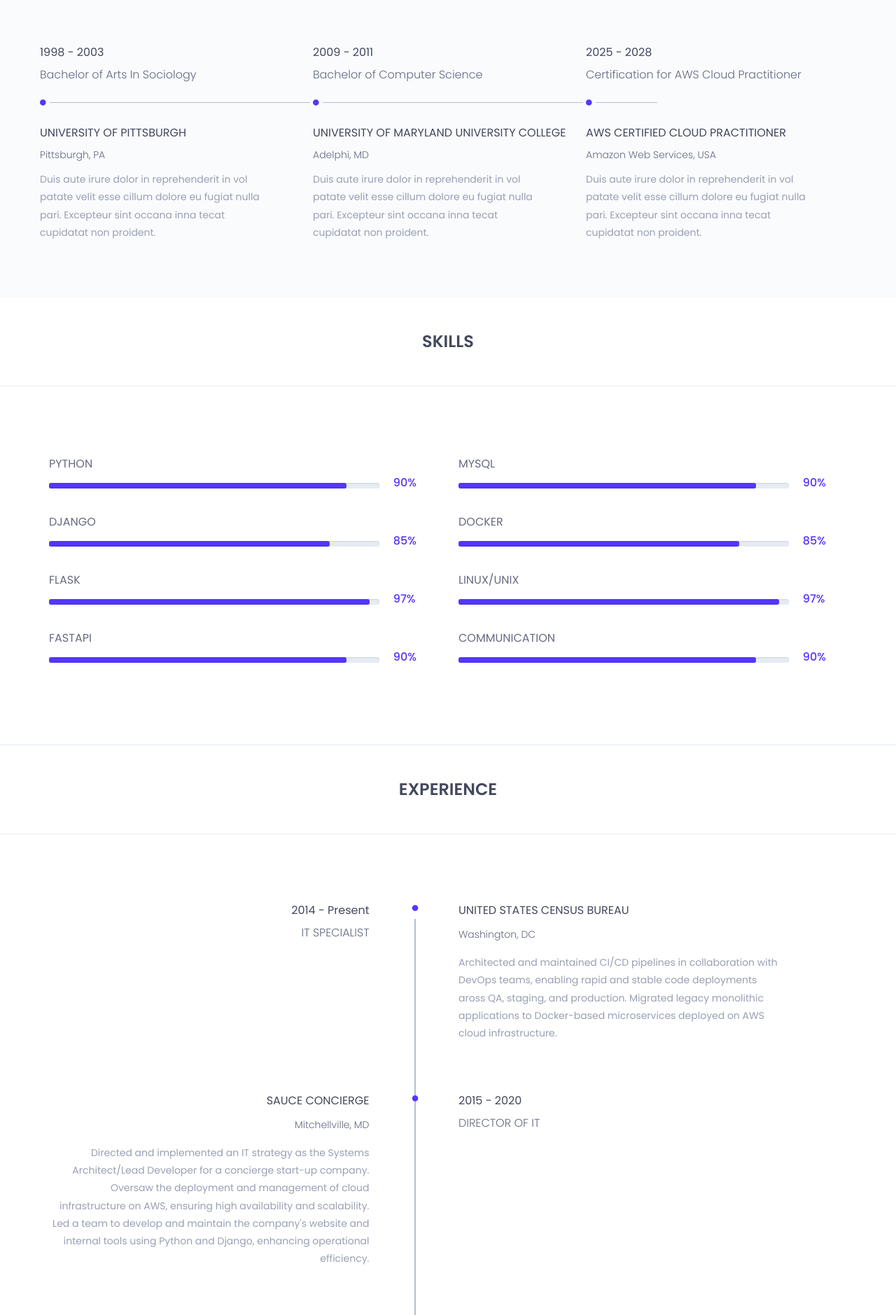
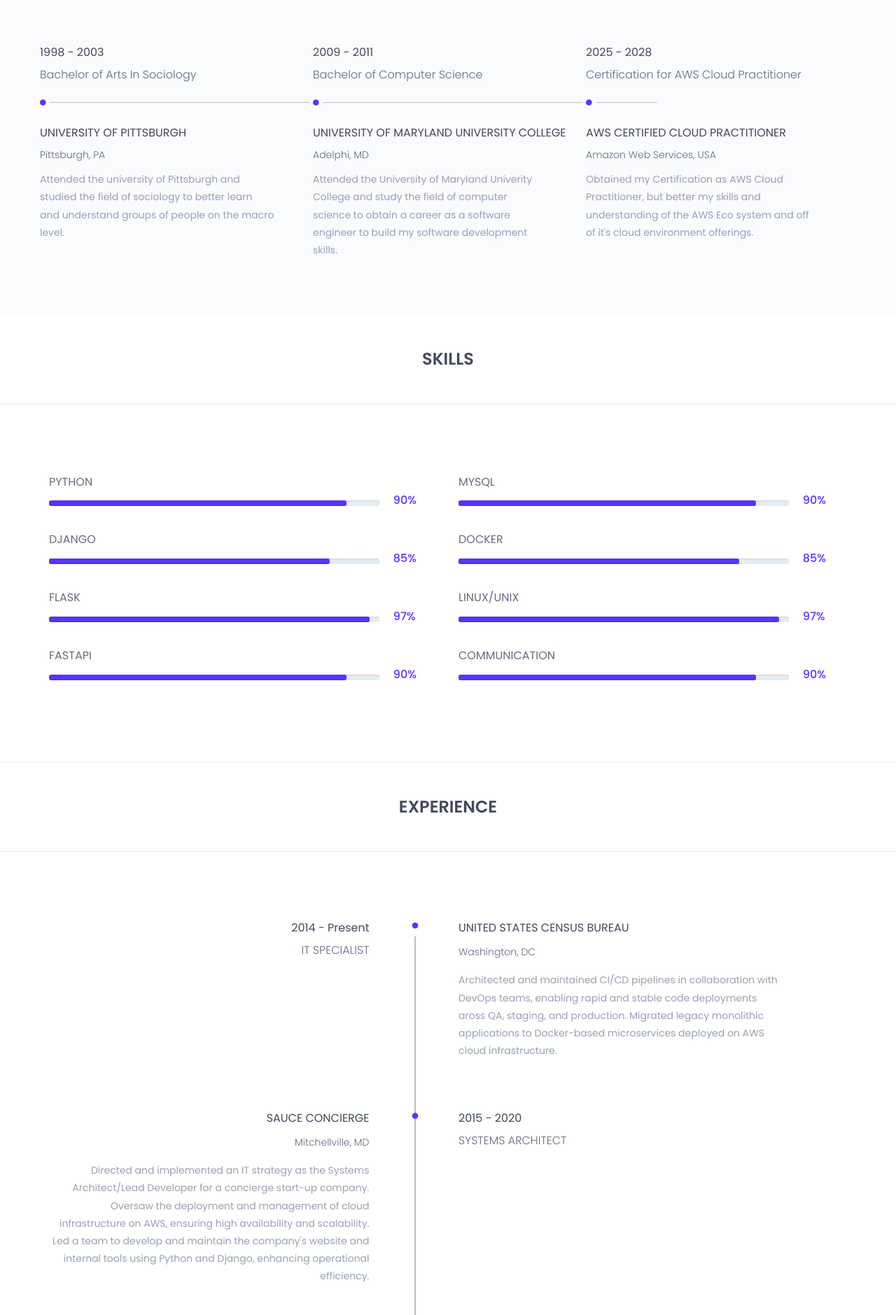
Before and after one commit to rdavis051/resume-browny, a Flask app: page / in a window 1280 px wide. Shown: the part 1867-3746 px from the top of the page at 70% size. Run offline with Flask 3, Linux system fonts and the light colour scheme; some libraries are stand-ins or nearby versions.

Commit message:
text changes for universities description

```diff
--- a/templates/index.html
+++ b/templates/index.html
@@ -223,7 +223,7 @@
 										</h4>
 										<h5>pittsburgh, PA</h5>
 										<p class="description">
-											Duis aute irure dolor in reprehenderit in vol patate velit esse cillum dolore eu fugiat nulla pari. Excepteur sint occana inna tecat cupidatat non proident.
+											Attended the university of Pittsburgh and studied the field of sociology to better learn and understand groups of people on the macro level.
 										</p>
 									</div><!--/.timeline-content-->
 								</div><!--/.timeline-->
@@ -246,7 +246,7 @@
 										</h4>
 										<h5>Adelphi, MD</h5>
 										<p class="description">
-											Duis aute irure dolor in reprehenderit in vol patate velit esse cillum dolore eu fugiat nulla pari. Excepteur sint occana inna tecat cupidatat non proident.
+											 Attended the University of Maryland Univerity College and study the field of computer science to obtain a career as a software engineer to build my software development skills.
 										</p>
 									</div><!--/.timeline-content-->
 								</div><!--/.timeline-->
@@ -270,7 +270,7 @@
 										</h4>
 										<h5>Amazon Web Services, USA</h5>
 										<p class="description">
-											Duis aute irure dolor in reprehenderit in vol patate velit esse cillum dolore eu fugiat nulla pari. Excepteur sint occana inna tecat cupidatat non proident.
+											Obtained my Certification as AWS Cloud Practitioner, but better my skills and understanding of the AWS Eco system and off of it's cloud environment offerings.
 										</p>
 									</div><!--/.timeline-content-->
 								</div><!--/.timeline-->
@@ -439,7 +439,7 @@
 														<span><i class="fa fa-circle" aria-hidden="true"></i></span>
 														2015 - 2020
 													</h2>
-													<h3>Director of IT</h3>
+													<h3>Systems Architect</h3>
 												</div><!--/.experience-time-->
 											</div><!--/.col-->
 											<div class="col-md-5">
@@ -461,7 +461,7 @@
 														<span><i class="fa fa-circle" aria-hidden="true"></i></span>
 														2015 - 2020
 													</h2>
-													<h3>Director of IT</h3>
+													<h3>Systems Architect</h3>
 												</div><!--/.experience-time-->
 											</div><!--/.col-->
 										</div>
```
